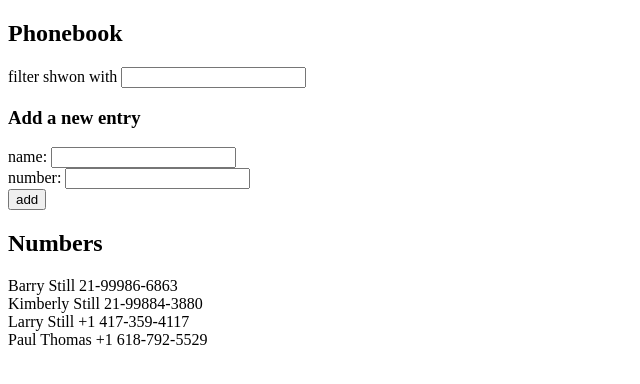
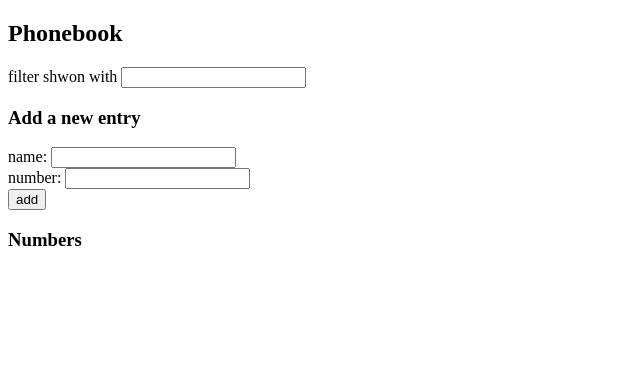
Before and after one commit to brsmqc/FSO21, a React (Create React App) app in the folder part2/phonebook/: page / in a window 1280 px wide. Shown: the top 384 px of the page, without its empty margins (0-640 px from the left). Built offline with nearby package versions, Linux system fonts and the light colour scheme; the HTML template or start-up script is replaced by a standard one.

Commit message:
Finished exercise 2.10

```diff
--- a/part2/phonebook/src/App.js
+++ b/part2/phonebook/src/App.js
@@ -8,13 +8,50 @@ const Person = ({ person }) => {
   )
 }
 
+const Filter = ({filterVal, handleFilter}) => {
+  return (
+    <div>
+      filter shwon with <input value={filterVal} onChange={handleFilter} />
+  </div>
+  )
+}
+
+const Form = ({ handleNameChange, handleNumberChange, addPerson, newName, newNumber}) => {
+  return (
+    <div>
+      <form onSubmit={addPerson}>
+        <div>
+          name: <input
+                  value={newName}
+                  onChange={handleNameChange}
+                />
+        </div>
+        <div>
+          number: <input
+                    value = {newNumber}
+                    onChange = {handleNumberChange}
+                  />
+        </div>
+        <div>
+          <button type='submit'>add</button>
+        </div>
+      </form>
+    </div>
+  )
+}
+
+const Entries = ({filteredEntries}) => {
+  return(
+    <div>
+      {filteredEntries.map(person =>
+        <Person key={person.id} person={person} />
+      )}
+    </div>
+  )
+}
+
 const App = () => {
-  const [persons, setPersons] = useState([
-    {name: 'Barry Still', number: '21-99986-6863', id: 1},
-    {name: 'Kimberly Still', number: '21-99884-3880', id: 2},
-    {name: 'Larry Still', number: '+1 417-359-4117', id: 3},
-    {name: 'Paul Thomas', number: '+1 618-792-5529', id: 4},
-  ])
+  const [persons, setPersons] = useState([])
   const [newName, setNewName] = useState('')
   const [newNumber, setNewNumber] = useState('')
   const [filterVal, setNewFilterVal] = useState('')
@@ -24,7 +61,7 @@ const App = () => {
   const handleNameChange = (event) => setNewName(event.target.value)
   const handleFilter = (event) => {
     setNewFilterVal(event.target.value)
-    setFilteredEntries((filterVal === '')
+    setFilteredEntries((filterVal === '' || filterVal.length < 2)
       ? persons
       : persons.filter(person => person.name.toLowerCase().includes(filterVal.toLowerCase()))
     )
@@ -55,31 +92,17 @@ const App = () => {
   return(
     <div>
       <h2>Phonebook</h2>
-        <div>
-          filter shwon with <input value={filterVal} onChange={handleFilter} />
-        </div>
+      <Filter filterVal={filterVal} handleFilter={handleFilter} />
       <h3>Add a new entry</h3>
-      <form onSubmit={addPerson}>
-        <div>
-          name: <input
-                  value={newName}
-                  onChange={handleNameChange}
-                />
-        </div>
-        <div>
-          number: <input
-                    value = {newNumber}
-                    onChange = {handleNumberChange}
-                  />
-        </div>
-        <div>
-          <button type='submit'>add</button>
-        </div>
-      </form>
-      <h2>Numbers</h2>
-        {filteredEntries.map(person =>
-          <Person key={person.id} person={person} />
-        )}
+      <Form
+        handleNameChange={handleNameChange}
+        handleNumberChange={handleNumberChange}
+        addPerson={addPerson}
+        newName={newName}
+        newNumber={newNumber}
+      />
+      <h3>Numbers</h3>
+      <Entries filteredEntries={filteredEntries} />
     </div>
   )
 }
```
